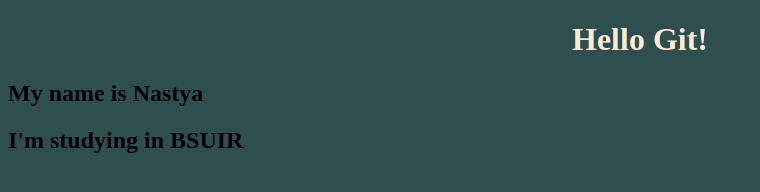
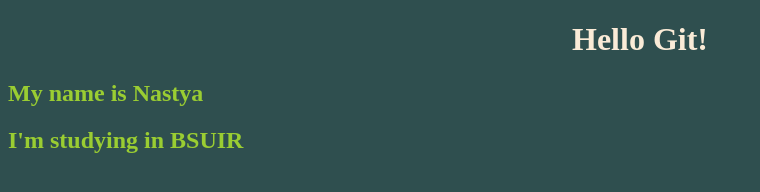
Before and after one commit to nastyashandr/first_project, a plain HTML site: page page1.html in a window 1280 px wide. Shown: the whole page, without its empty margins (0-760 px from the left). Drawn offline with Linux system fonts and the light colour scheme.

Commit message:
color for h2

```diff
--- a/style.css
+++ b/style.css
@@ -5,3 +5,6 @@ body{
             color: antiquewhite;
             text-align: center;
         }
+        h2{
+            color: yellowgreen;
+        }
```
